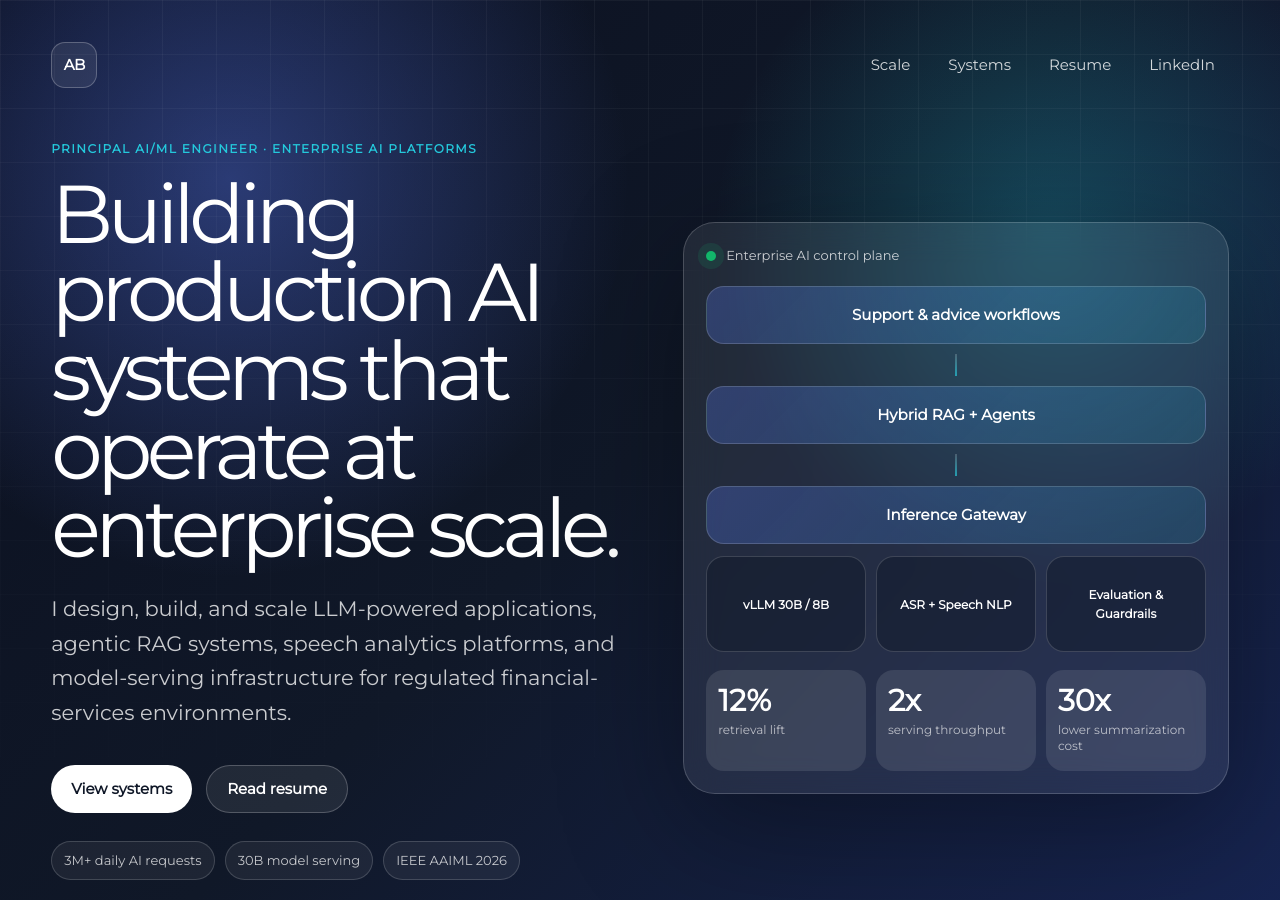
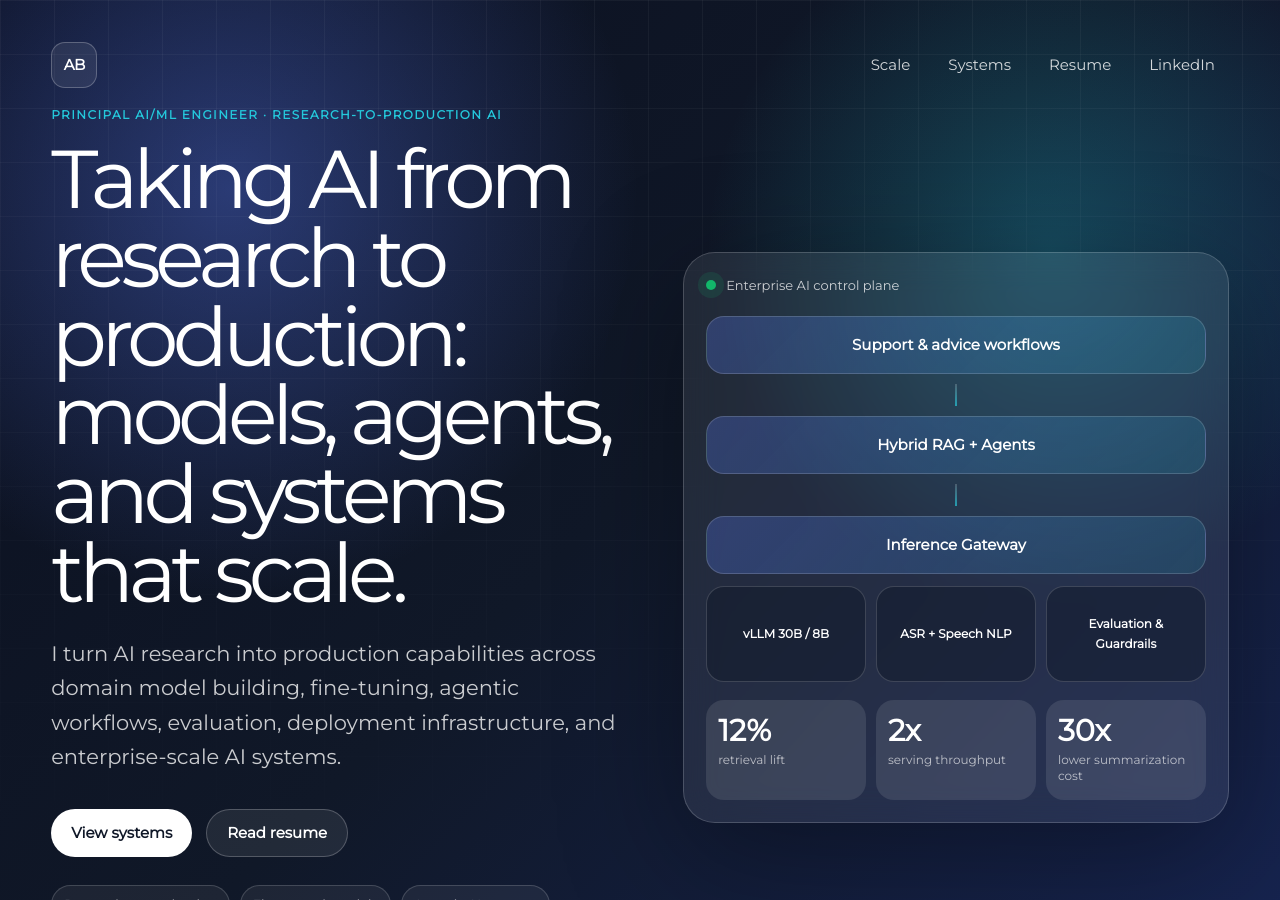
Before and after one commit to ab6995/ab6995.github.io, a Jekyll site: the page built from index.html, in a window 1280 px wide and 900 px high. Built offline with Jekyll 4.4.1, drawn with Linux system fonts in a browser that asks for light colours; some of the changed text lies outside the part shown.

Commit message:
Update homepage hero tagline

```diff
--- a/_includes/header.html
+++ b/_includes/header.html
@@ -11,17 +11,18 @@
 
   <div class="hero-grid">
     <div class="hero-copy">
-      <p class="eyebrow">Principal AI/ML Engineer · Enterprise AI Platforms</p>
-      <h1>Building production AI systems that operate at enterprise scale.</h1>
-      <p class="hero-summary">I design, build, and scale LLM-powered applications, agentic RAG systems, speech analytics platforms, and model-serving infrastructure for regulated financial-services environments.</p>
+      <p class="eyebrow">Principal AI/ML Engineer · Research-to-Production AI</p>
+      <h1>Taking AI from research to production: models, agents, and systems that scale.</h1>
+      <p class="hero-summary">I turn AI research into production capabilities across domain model building, fine-tuning, agentic workflows, evaluation, deployment infrastructure, and enterprise-scale AI systems.</p>
       <div class="hero-actions">
         <a class="primary-cta" href="#projects" data-scroll>View systems</a>
         <a class="secondary-cta" href="/resume">Read resume</a>
       </div>
       <div class="hero-proof">
-        <span>3M+ daily AI requests</span>
-        <span>30B model serving</span>
-        <span>IEEE AAIML 2026</span>
+        <span>Research to production</span>
+        <span>Fine-tuned models</span>
+        <span>Agentic AI systems</span>
+        <span>Platforms at scale</span>
       </div>
     </div>
 
```
